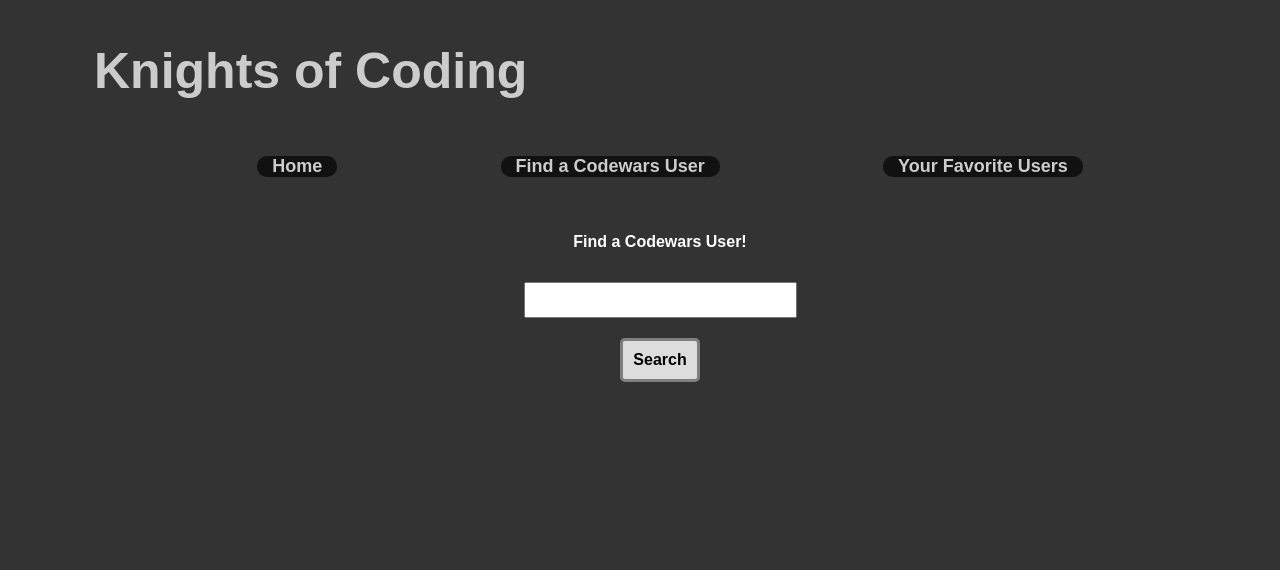
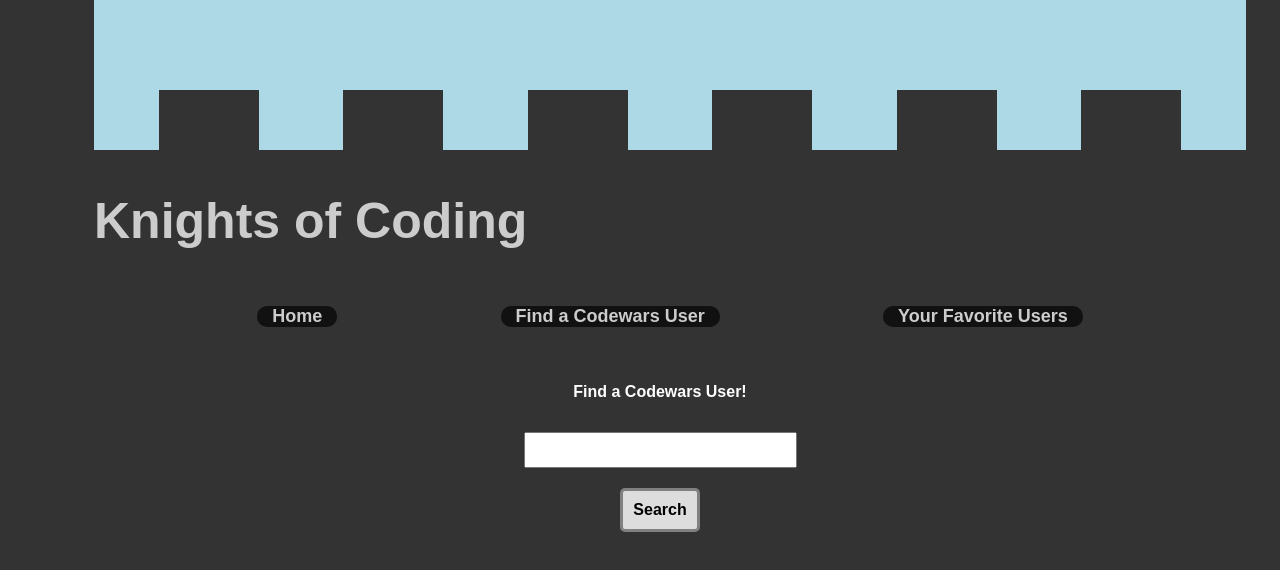
Before and after one commit to drewhsu86/Knights-of-Coding, a React (Create React App) app: page /users in a window 1280 px wide. Shown: the top 570 px of the page. Built offline with nearby package versions, Linux system fonts and the light colour scheme.

Commit message:
castle turret css complete

```diff
--- a/src/Home/Nav.js
+++ b/src/Home/Nav.js
@@ -1,10 +1,13 @@
 import React from 'react'
 import { Link } from 'react-router-dom'
 import NavButton from './NavButton'
+import NavCastle from './NavCastle'
 
 export default function Nav() {
   return (
     <nav className="navBar">
+      <NavCastle />
+
       <Link path="/">
         <h1>Knights of Coding</h1>
       </Link>
--- /dev/null
+++ b/src/Home/NavCastle.css
@@ -0,0 +1,33 @@
+.castle {
+  position: relative;
+  width: 100%;
+  height: 150px;
+  background-color: lightblue;
+  margin: 0;
+  padding: 0;
+}
+
+.castleWall {
+  position: absolute;
+  width: 100%;
+  height: 100%;
+  left: 0;
+  bottom: 0;
+  display: flex;
+  justify-content: space-evenly;
+  align-items: flex-end;
+}
+
+.castleTurret {
+  width: 100px;
+  height: 40%;
+  background-color: #333333;
+  margin: 0 20px;
+}
+
+@media (max-width: 800px) {
+
+  .optional {
+    display: none
+  }
+}
--- /dev/null
+++ b/src/Home/NavCastle.js
@@ -0,0 +1,19 @@
+import React from 'react'
+import './NavCastle.css'
+
+export default function NavCastle() {
+  return (
+    <div className="castle">
+      <div className="castleWall">
+
+        <div className="castleTurret" />
+        <div className="castleTurret" />
+        <div className="castleTurret" />
+        <div className="castleTurret optional" />
+        <div className="castleTurret optional" />
+        <div className="castleTurret optional" />
+
+      </div>
+    </div>
+  )
+}
```
